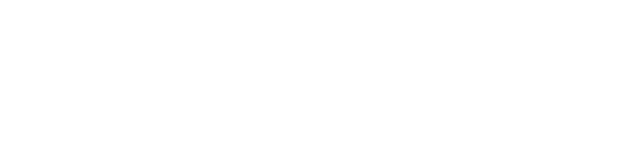
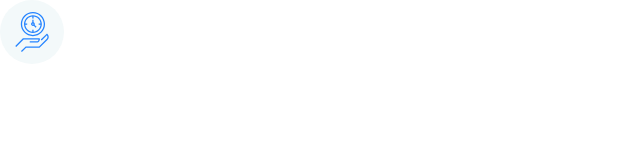
Before and after one commit to snieto10/Moshify2, a plain HTML site: page index.html in a window 1280 px wide. Shown: the whole page, without its empty margins (0-640 px from the left). Drawn offline with Linux system fonts and the light colour scheme.

Commit message:
create icon

```diff
--- a/css/styles.css
+++ b/css/styles.css
@@ -150,3 +150,24 @@ a {
         padding-left: 0;
     }
 }
+
+/* Icons */
+
+.icon {
+    width: 40px;
+    height: 40px;
+}
+
+.icon--blue {
+    fill: var(--color-blue-medium);
+}
+
+.icon-container {
+    align-items: center;
+    background: #f3f9fa;
+    border-radius: 100%;
+    display: inline-flex;
+    height: 64px;
+    justify-content: center;
+    width: 64px;
+}
```
Also changed, not shown: images/sprite.svg (added).
